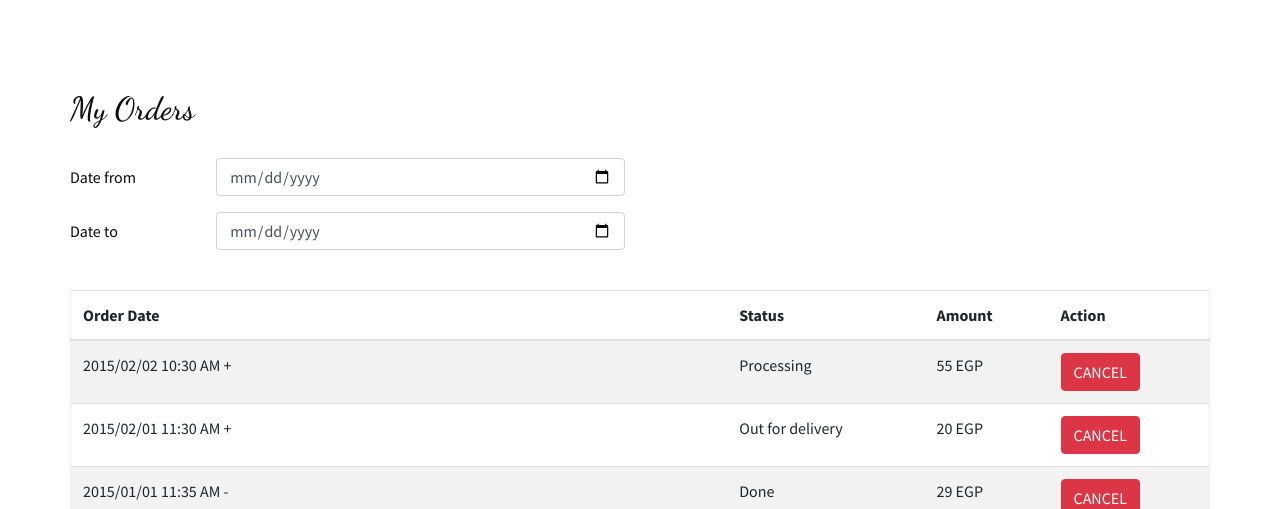
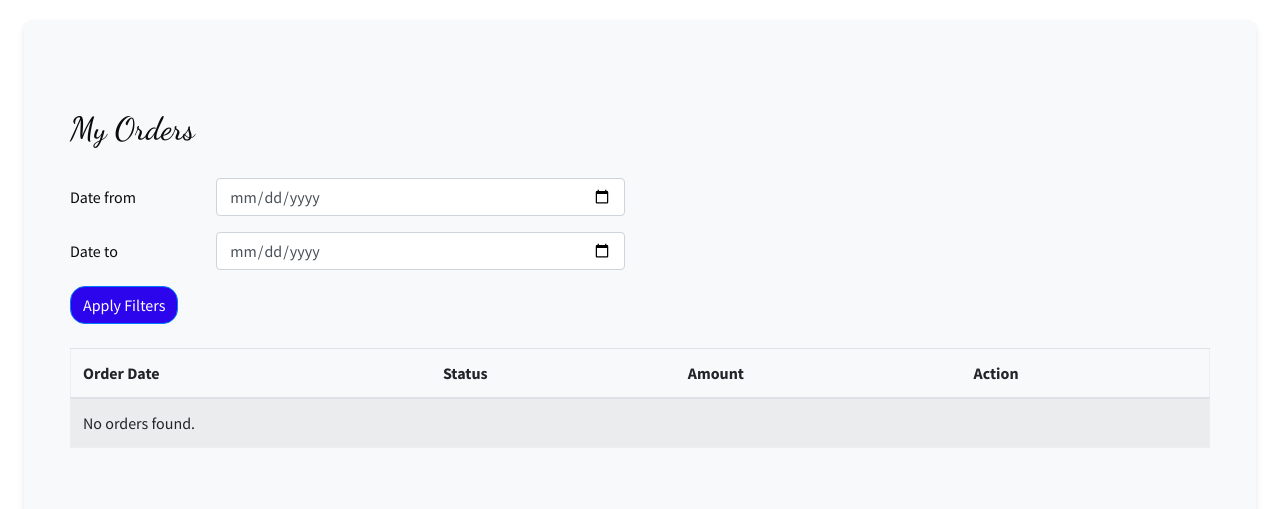
Before and after one commit to arwasayed/cafeteria_project, a PHP site: page /MyOrders.php in a window 1280 px wide. Shown: the part 112-621 px from the top of the page. Run offline with PHP 8.4, Linux system fonts and the light colour scheme; a user stored in the database is signed in; data comes from the database, SQL or seed files in the repository; some libraries are stand-ins or nearby versions.

Commit message:
Update MyOrders.php

```diff
--- a/templat/MyOrders.php
+++ b/templat/MyOrders.php
@@ -1,6 +1,129 @@
-<?php include_once 'userheader2.php';?>
+<?php
+session_start();
+require_once 'config.php';
+require_once 'database.php';
 
-<!-- My Orders Section -->
+
+if (!isset($_SESSION['user_id'])) {
+    header("Location: login.php");
+    exit();
+}
+
+$userId = $_SESSION['user_id'];
+
+
+$config = new DatabaseConfig();
+$db = new Database($config);
+$conn = $db->getConnection();
+
+try {
+
+    $stmt = $conn->prepare("SELECT name FROM User_Table WHERE u_id = :u_id");
+    $stmt->execute([':u_id' => $userId]);
+    $user = $stmt->fetch(PDO::FETCH_ASSOC);
+
+    if (!$user) {
+        die("Error: User not found.");
+    }
+} catch (PDOException $e) {
+    die("Database Error: " . $e->getMessage());
+}
+
+
+$dateFrom = isset($_GET['dateFrom']) ? $_GET['dateFrom'] : '';
+$dateTo = isset($_GET['dateTo']) ? $_GET['dateTo'] : '';
+
+$query = "
+    SELECT
+        o.O_id AS order_id,
+        o.date AS order_date,
+        o.statuse AS status,
+        SUM(oc.amount * p.price) AS total_price,
+        GROUP_CONCAT(DISTINCT CONCAT(oc.amount, ' x ', p.name) SEPARATOR ', ') AS products
+    FROM Orders o
+    JOIN Order_Contents oc ON o.O_id = oc.o_id
+    JOIN Products p ON oc.P_id = p.P_id
+    WHERE o.u_id = :u_id
+";
+
+$params = [':u_id' => $userId];
+
+
+if (!empty($dateFrom)) {
+    $query .= " AND o.date >= :dateFrom";
+    $params[':dateFrom'] = $dateFrom . ' 00:00:00';
+}
+if (!empty($dateTo)) {
+    $query .= " AND o.date <= :dateTo";
+    $params[':dateTo'] = $dateTo . ' 23:59:59';
+}
+
+$query .= " GROUP BY o.O_id ORDER BY o.date DESC";
+
+try {
+    $stmt = $conn->prepare($query);
+    foreach ($params as $key => &$value) {
+        $stmt->bindParam($key, $value);
+    }
+    $stmt->execute();
+    $orders = $stmt->fetchAll(PDO::FETCH_ASSOC);
+} catch (PDOException $e) {
+    die("Database Error: " . $e->getMessage());
+}
+?>
+<!DOCTYPE html>
+<html lang="en">
+<head>
+    <meta charset="utf-8">
+    <meta name="viewport" content="width=device-width, initial-scale=1, shrink-to-fit=no">
+    <title>My Orders</title>
+    <link rel="stylesheet" href="path_to_your_styles.css">
+</head>
+<style>
+.my_orders_section {
+    margin-top: 20px;
+    padding: 15px;
+    background-color: #f8f9fa;
+    border-radius: 8px;
+    box-shadow: 0 4px 6px rgba(0, 0, 0, 0.1);
+}
+.table-striped tbody tr:nth-of-type(odd) {
+    background-color: rgba(0, 0, 0, 0.05);
+}
+.toggle-details {
+    cursor: pointer;
+    font-weight: bold;
+    color: blue;
+}
+.order-details {
+    margin-left: 20px;
+    display: none;
+}
+.order_items {
+    display: flex;
+    gap: 15px;
+}
+.order_items .item {
+    display: flex;
+    align-items: center;
+    gap: 10px;
+}
+.order_items img {
+    width: 50px;
+    height: 50px;
+    object-fit: cover;
+    border-radius: 5px;
+}
+.total {
+    margin-top: 10px;
+    font-size: 16px;
+    font-weight: bold;
+}
+</style>
+<body>
+    <?php include_once 'userheader2.php'; ?>
+
+
     <section class="my_orders_section layout_padding">
         <div class="container">
             <div class="row">
@@ -9,27 +132,28 @@
                 </div>
             </div>
 
-    <!-- Date Filters -->
+
+            <form method="GET">
                 <div class="row mb-4">
                     <div class="col-md-6">
-        <form>
                         <div class="form-group row">
                             <label for="dateFrom" class="col-sm-3 col-form-label">Date from</label>
                             <div class="col-sm-9">
-              <input type="date" class="form-control" id="dateFrom" name="dateFrom">
+                                <input type="date" class="form-control" id="dateFrom" name="dateFrom" value="<?= htmlspecialchars($dateFrom) ?>">
                             </div>
                         </div>
                         <div class="form-group row">
                             <label for="dateTo" class="col-sm-3 col-form-label">Date to</label>
                             <div class="col-sm-9">
-              <input type="date" class="form-control" id="dateTo" name="dateTo">
+                                <input type="date" class="form-control" id="dateTo" name="dateTo" value="<?= htmlspecialchars($dateTo) ?>">
+                            </div>
+                        </div>
+                        <button type="submit" class="btn btn-primary">Apply Filters</button>
                     </div>
                 </div>
             </form>
-      </div>
-    </div>
 
-    <!-- Orders Table -->
+
             <div class="row">
                 <div class="col-md-12">
                     <table class="table table-striped">
@@ -42,177 +166,66 @@
                             </tr>
                         </thead>
                         <tbody>
+                            <?php if (!empty($orders)): ?>
+                                <?php foreach ($orders as $order): ?>
                                     <tr>
                                         <td>
-                2015/02/02 10:30 AM
+                                            <?= htmlspecialchars($order['order_date']) ?>
                                             <span class="toggle-details" data-toggle="+">+</span>
-                <div class="order-details" style="display:none;">
+                                            <div class="order-details">
                                                 <div class="row order_details">
                                                     <div class="col-md-12">
                                                         <div class="order_items">
+                                                            <?php
+                                                            $products = explode(', ', $order['products']);
+                                                            foreach ($products as $product) {
+                                                                list($quantity, $name) = explode(' x ', $product);
+                                                                echo '
                                                                     <div class="item">
-            <img src="images/tea.png" alt="Tea">
+                                                                        <img src="images/default_product.png" alt="' . htmlspecialchars($name) . '">
                                                                         <div class="item_info">
-              <h5>Tea</h5>
-              <p>5 LE</p>
-              <p>Quantity: 1</p>
+                                                                            <h5>' . htmlspecialchars($name) . '</h5>
+                                                                            <p>Quantity: ' . htmlspecialchars($quantity) . '</p>
                                                                         </div>
                                                                     </div>
-          <div class="item">
-            <img src="images/coffee.png" alt="Coffee">
-            <div class="item_info">
-              <h5>Coffee</h5>
-              <p>6 LE</p>
-              <p>Quantity: 1</p>
+                                                                ';
+                                                            }
+                                                            ?>
                                                         </div>
-          </div>
-          <div class="item">
-            <img src="images/nescafe.png" alt="Nescafe">
-            <div class="item_info">
-              <h5>Nescafe</h5>
-              <p>8 LE</p>
-              <p>Quantity: 1</p>
-            </div>
-          </div>
-          <div class="item">
-            <img src="images/cola.png" alt="Cola">
-            <div class="item_info">
-              <h5>Cola</h5>
-              <p>10 LE</p>
-              <p>Quantity: 1</p>
+                                                        <div class="total">
+                                                            <h4>Total: EGP <?= htmlspecialchars($order['total_price']) ?></h4>
                                                         </div>
                                                     </div>
                                                 </div>
-        <div class="total">
-          <h4>Total: EGP 104</h4>
-        </div>
-      </div>
-    </div>
-
                                             </div>
                                         </td>
-              <td>Processing</td>
-              <td>55 EGP</td>
-              <td><button class="btn btn-danger">CANCEL</button></td>
+                                        <td><?= htmlspecialchars($order['status']) ?></td>
+                                        <td>EGP <?= htmlspecialchars($order['total_price']) ?></td>
+                                        <td>
+                                            <?php if ($order['status'] === 'processing'): ?>
+                                                <button class="btn btn-danger cancel-order" data-order-id="<?= $order['order_id'] ?>">CANCEL</button>
+                                            <?php else: ?>
+                                                <button class="btn btn-secondary" disabled>CANCEL</button>
+                                            <?php endif; ?>
+                                        </td>
                                     </tr>
-            <tr>
-              <td>
-                2015/02/01 11:30 AM
-                <span class="toggle-details" data-toggle="+">+</span>
-                <div class="order-details" style="display:none;">
-                <div class="row order_details">
-      <div class="col-md-12">
-        <div class="order_items">
-          <div class="item">
-            <img src="images/tea.png" alt="Tea">
-            <div class="item_info">
-              <h5>Tea</h5>
-              <p>5 LE</p>
-              <p>Quantity: 1</p>
-            </div>
-          </div>
-          <div class="item">
-            <img src="images/coffee.png" alt="Coffee">
-            <div class="item_info">
-              <h5>Coffee</h5>
-              <p>6 LE</p>
-              <p>Quantity: 1</p>
-            </div>
-          </div>
-          <div class="item">
-            <img src="images/nescafe.png" alt="Nescafe">
-            <div class="item_info">
-              <h5>Nescafe</h5>
-              <p>8 LE</p>
-              <p>Quantity: 1</p>
-            </div>
-          </div>
-          <div class="item">
-            <img src="images/cola.png" alt="Cola">
-            <div class="item_info">
-              <h5>Cola</h5>
-              <p>10 LE</p>
-              <p>Quantity: 1</p>
-            </div>
-          </div>
-        </div>
-        <div class="total">
-          <h4>Total: EGP 104</h4>
-        </div>
-      </div>
-    </div>
-
-                </div>
-              </td>
-              <td>Out for delivery</td>
-              <td>20 EGP</td>
-              <td><button class="btn btn-danger">CANCEL</button></td>
-            </tr>
-            <tr>
-              <td>
-                2015/01/01 11:35 AM
-                <span class="toggle-details" data-toggle="-">-</span>
-                <div class="order-details" style="display:block;">
-                <div class="row order_details">
-      <div class="col-md-12">
-        <div class="order_items">
-          <div class="item">
-            <img src="images/tea.png" alt="Tea">
-            <div class="item_info">
-              <h5>Tea</h5>
-              <p>5 LE</p>
-              <p>Quantity: 1</p>
-            </div>
-          </div>
-          <div class="item">
-            <img src="images/coffee.png" alt="Coffee">
-            <div class="item_info">
-              <h5>Coffee</h5>
-              <p>6 LE</p>
-              <p>Quantity: 1</p>
-            </div>
-          </div>
-          <div class="item">
-            <img src="images/nescafe.png" alt="Nescafe">
-            <div class="item_info">
-              <h5>Nescafe</h5>
-              <p>8 LE</p>
-              <p>Quantity: 1</p>
-            </div>
-          </div>
-          <div class="item">
-            <img src="images/cola.png" alt="Cola">
-            <div class="item_info">
-              <h5>Cola</h5>
-              <p>10 LE</p>
-              <p>Quantity: 1</p>
-            </div>
-          </div>
-        </div>
-        <div class="total">
-          <h4>Total: EGP 104</h4>
-        </div>
-      </div>
-    </div>
-
-                </div>
-              </td>
-              <td>Done</td>
-              <td>29 EGP</td>
-              <td><button class="btn btn-danger">CANCEL</button></td>
-            </tr>
+                                <?php endforeach; ?>
+                            <?php else: ?>
+                                <tr><td colspan="4">No orders found.</td></tr>
+                            <?php endif; ?>
                         </tbody>
                     </table>
                 </div>
             </div>
         </div>
     </section>
+
     <script>
-document.addEventListener('DOMContentLoaded', function() {
+    document.addEventListener('DOMContentLoaded', function () {
         const toggleDetails = document.querySelectorAll('.toggle-details');
 
-  toggleDetails.forEach(function(toggle) {
-    toggle.addEventListener('click', function() {
+        toggleDetails.forEach(function (toggle) {
+            toggle.addEventListener('click', function () {
                 const orderDetails = this.nextElementSibling;
                 if (orderDetails.style.display === "none") {
                     orderDetails.style.display = "block";
@@ -225,7 +238,39 @@
                 }
             });
         });
+
+
+        const cancelButtons = document.querySelectorAll('.cancel-order');
+        cancelButtons.forEach(function (button) {
+            button.addEventListener('click', function () {
+                const orderId = this.getAttribute('data-order-id');
+                if (confirm('Are you sure you want to cancel this order?')) {
+                    fetch('cancel_order.php', {
+                        method: 'POST',
+                        headers: {
+                            'Content-Type': 'application/json'
+                        },
+                        body: JSON.stringify({ order_id: orderId })
+                    })
+                    .then(response => response.json())
+                    .then(data => {
+                        if (data.success) {
+                            alert('Order canceled successfully.');
+                            location.reload();
+                        } else {
+                            alert('Failed to cancel order.');
+                        }
+                    })
+                    .catch(error => {
+                        console.error('Error:', error);
+                        alert('An error occurred while canceling the order.');
+                    });
+                }
+            });
+        });
     });
     </script>
 
-<?php include_once 'footer.php';?>
+    <?php include_once 'footer.php'; ?>
+</body>
+</html>
```
Lines whose indentation alone changed are shown as unchanged.
